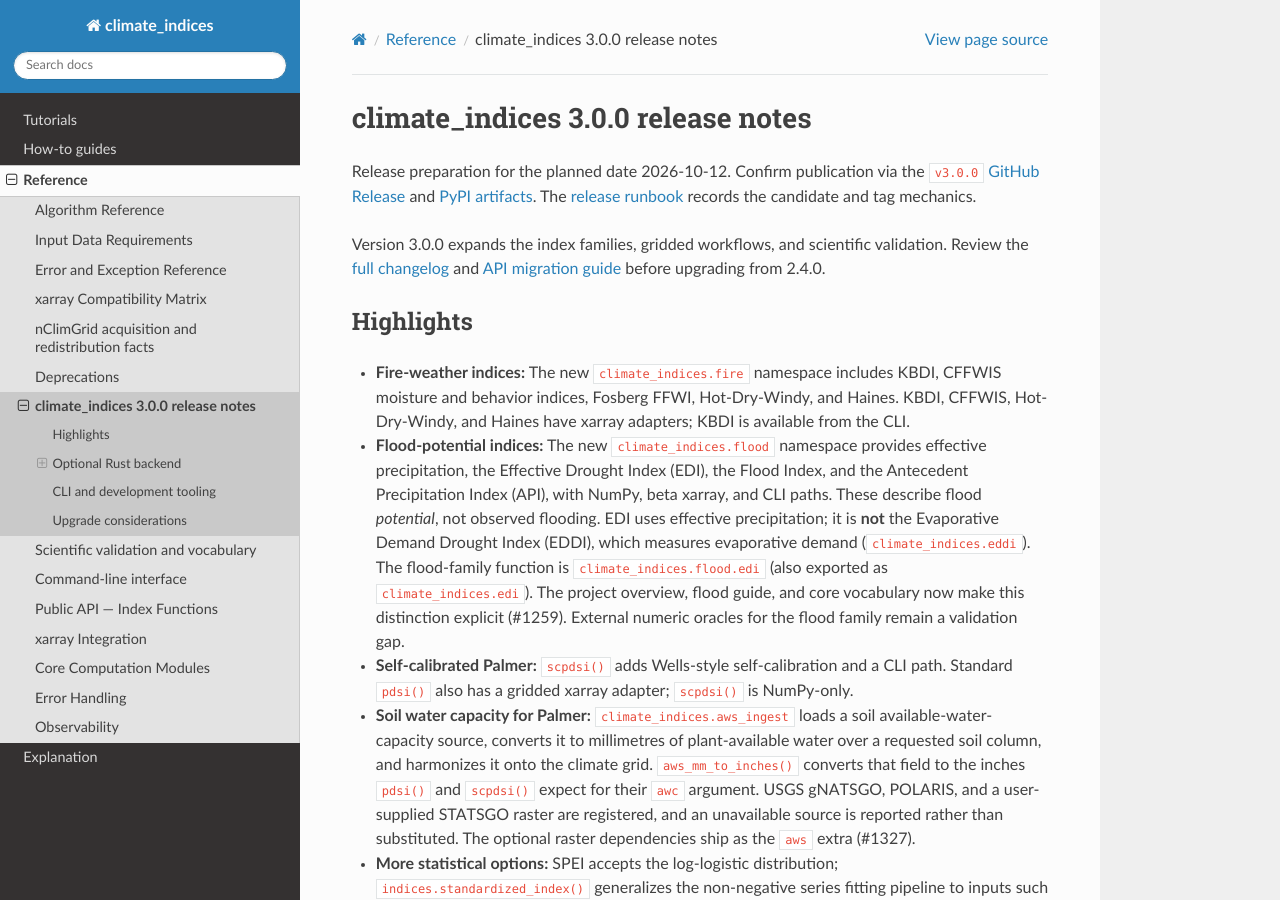
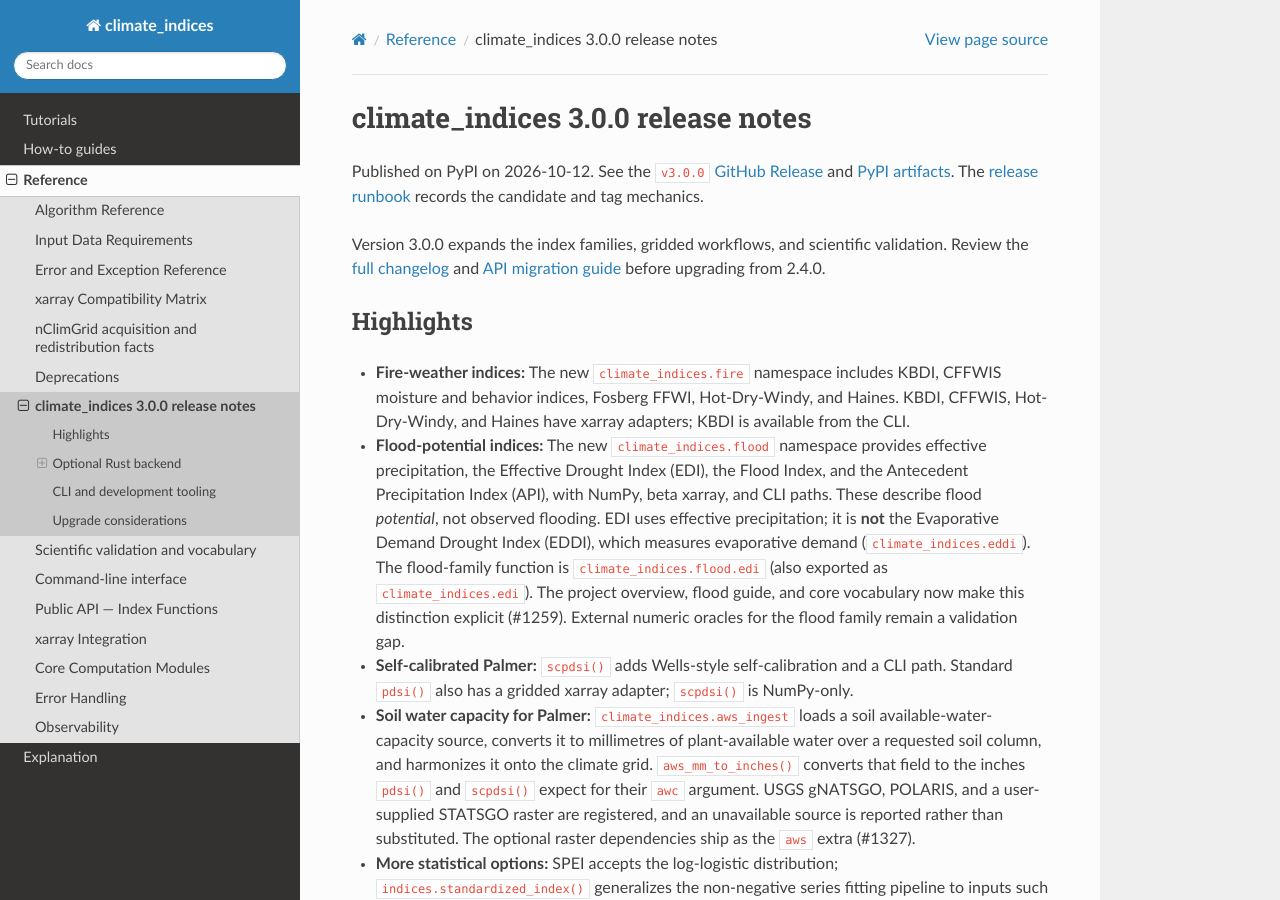
Before and after one commit to monocongo/climate_indices, a Sphinx documentation site: the page built from docs/release-notes-3.0.0.md, in a window 1280 px wide and 900 px high. Built offline with Sphinx 7.4.7 and the Read the Docs theme 3.1.0, drawn with Linux system fonts in a browser that asks for light colours.

Commit message:
docs(release): address review finding — confirm 3.0.0 publication
Finding: 4254238410
Review-Anchor: https://github.com/monocongo/climate_indices/pull/1333#discussion_r4254238410
Finding: 4254239415
Review-Anchor: https://github.com/monocongo/climate_indices/pull/1333#discussion_r4254239415

```diff
--- a/docs/release-notes-3.0.0.md
+++ b/docs/release-notes-3.0.0.md
@@ -1,6 +1,6 @@
 # climate_indices 3.0.0 release notes
 
-Release preparation for the planned date 2026-10-12. Confirm publication via the
+Published on PyPI on 2026-10-12. See the
 [`v3.0.0` GitHub Release](https://github.com/monocongo/climate_indices/releases/tag/v3.0.0)
 and [PyPI artifacts](https://pypi.org/project/climate-indices/3.0.0/). The
 [release runbook](release-process.md) records the candidate and tag mechanics.
```
Also changed, not shown: CHANGELOG.md (+2 -2 lines).
